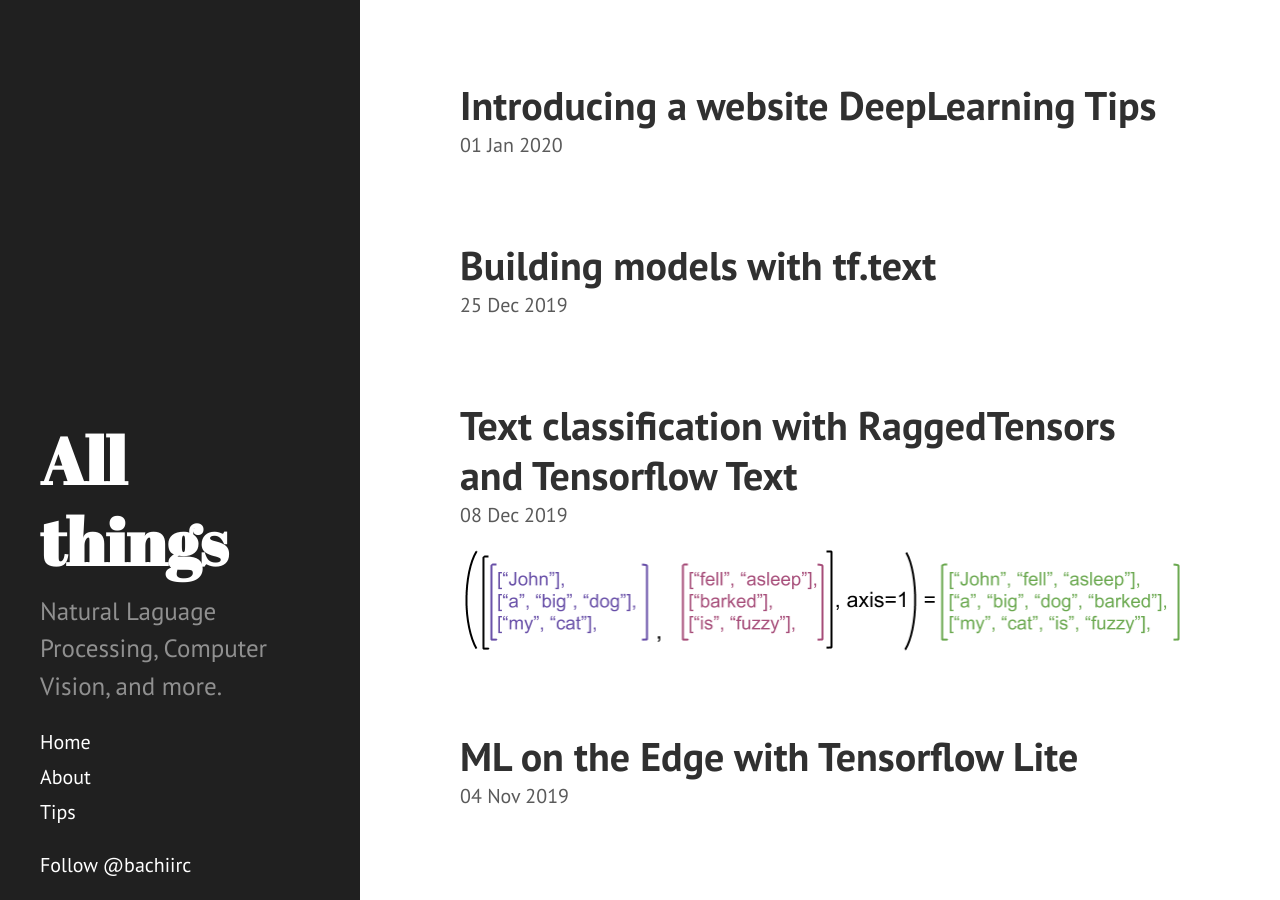
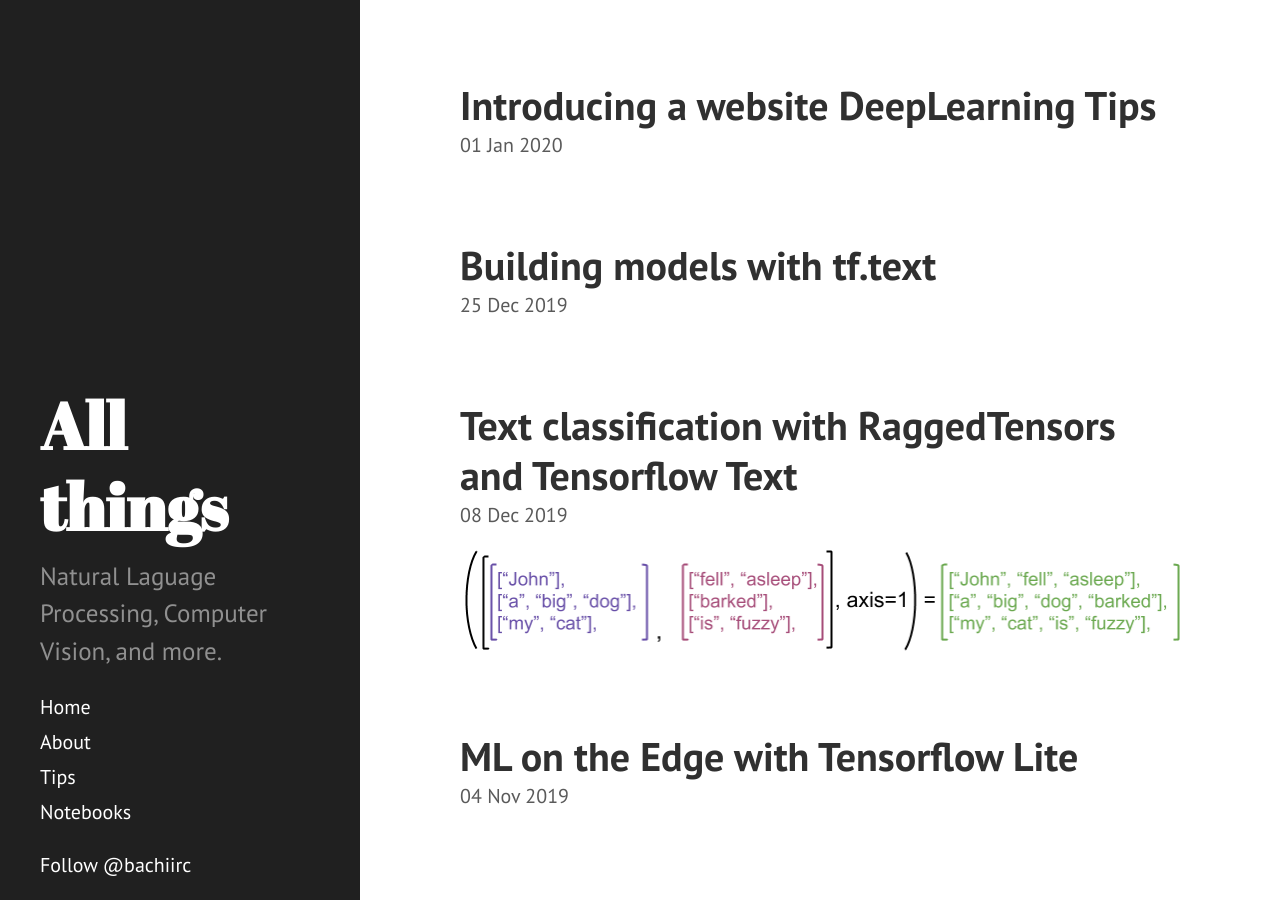
Before and after one commit to dzlab/dzlab.github.io, a Jekyll site: the page built from index.html, in a window 1280 px wide and 900 px high. Built offline with Jekyll 4.4.1, drawn with Linux system fonts in a browser that asks for light colours; nearby versions of some CDN libraries; the list of posts is cut into pages by our own code; comment, search, counter and statistics services are not loaded.

Commit message:
added notebooks link

```diff
--- a/_includes/sidebar.html
+++ b/_includes/sidebar.html
@@ -28,6 +28,7 @@
 
       <!--<a class="sidebar-nav-item" href="{{ site.author.twitter }}">Twitter</a>-->
       <a class="sidebar-nav-item" href="{{ site.url }}/dltips/">Tips</a>
+      <a class="sidebar-nav-item" href="{{ site.url }}/notebooks/">Notebooks</a>
     </nav>
 
     <a href="https://twitter.com/bachiirc?ref_src=twsrc%5Etfw" class="twitter-follow-button" data-show-count="false">Follow @bachiirc</a><script async src="https://platform.twitter.com/widgets.js" charset="utf-8"></script>
```
